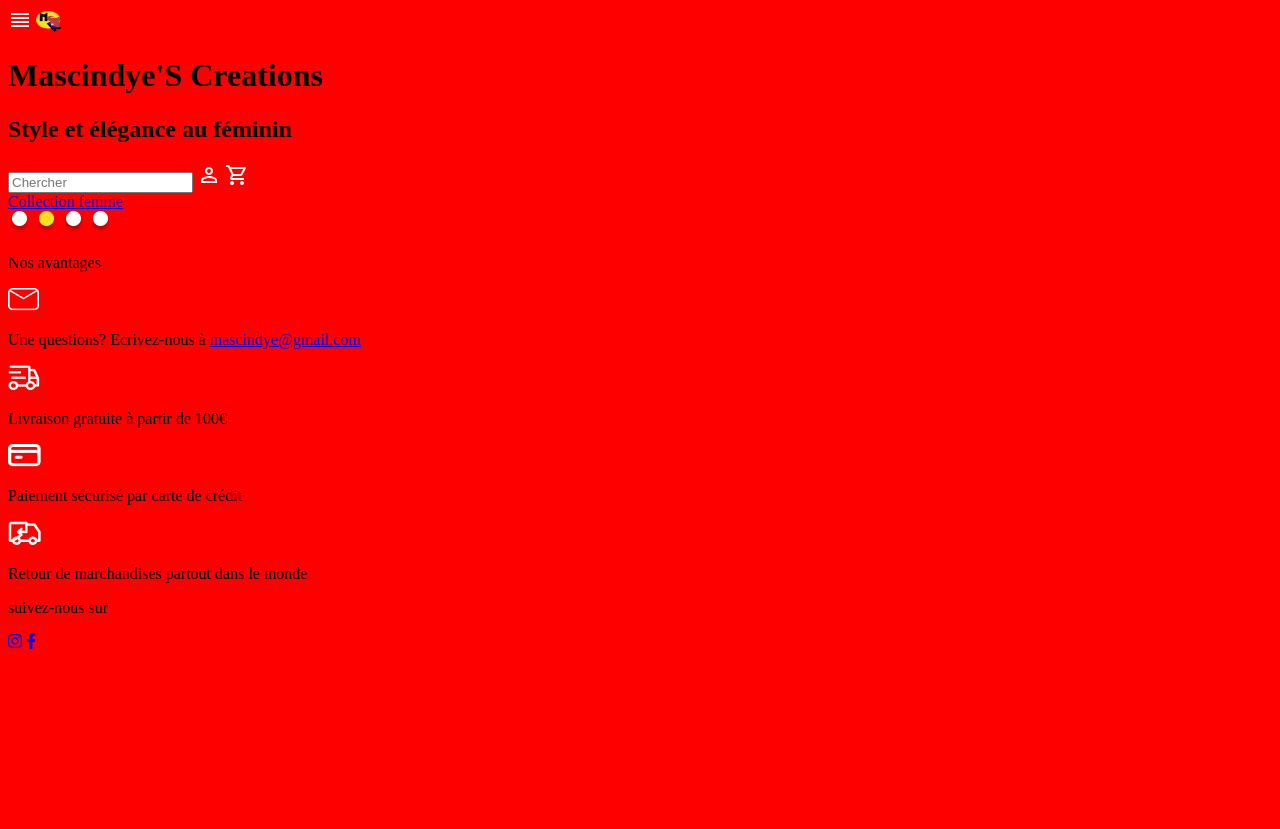
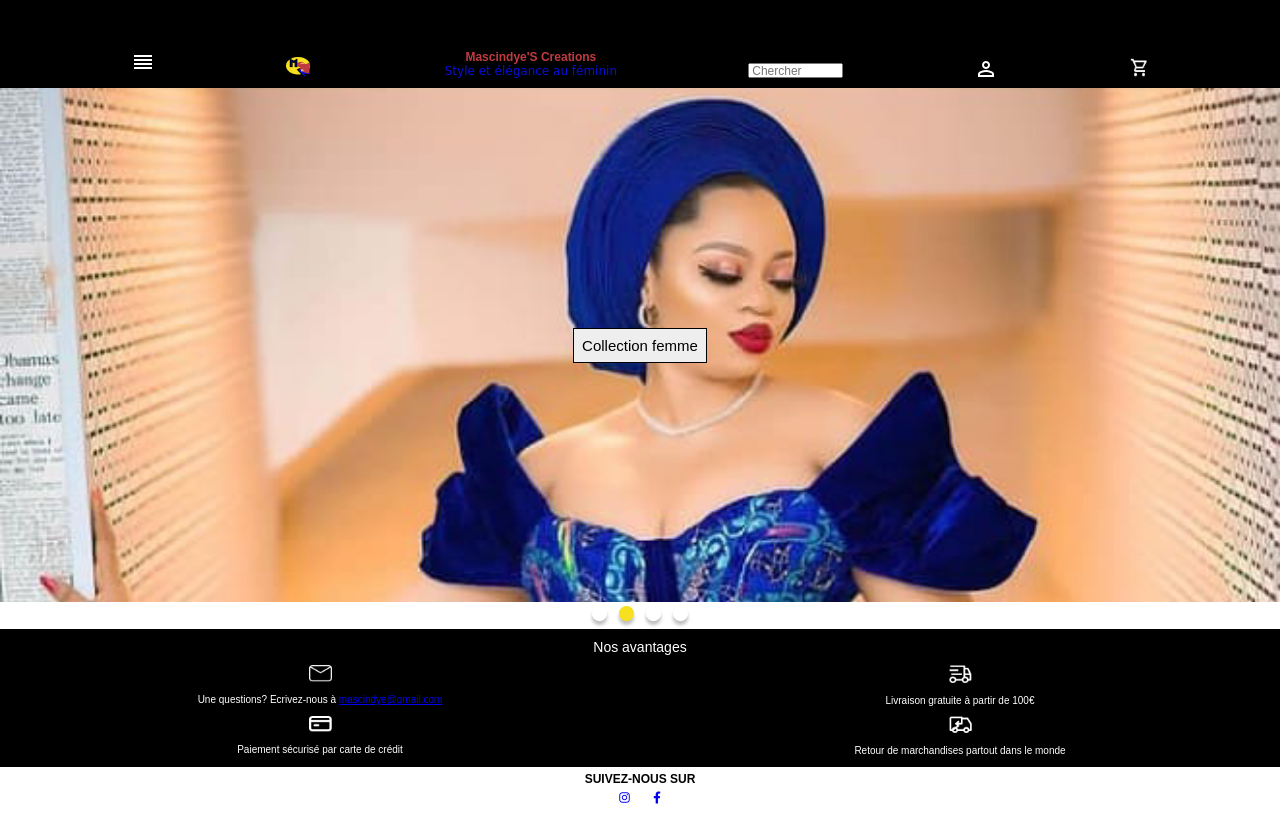
Before and after one commit to Salimatou-S/MascindyeHomePageMobile, a plain HTML site: page index1.html in a window 1280 px wide. Before the commit the page ends 800 px from the top, so only its background shows below. Drawn offline with Linux system fonts and the light colour scheme; a web font is replaced by a local one.

Commit message:
Retouche

```diff
--- a/css/style1.css
+++ b/css/style1.css
@@ -1,4 +1,124 @@
-body {
-  background-color: red;
+body{
+    margin: 0;
 }
-/*# sourceMappingURL=style1.css.map */
+
+header{
+    background-color: black;
+    padding: 0 0 10px 0;
+    display: flex;
+    align-items:flex-end;
+    justify-content: space-evenly;
+    height: 78px;
+}
+
+h1{
+    color:#bf3B40;
+    font-size: 12px;
+    font-weight: 600;
+    margin: 0;
+    text-align: center;
+    font-family: 'saira-extracondensed', sans-serif;
+}
+
+h2{
+    color: #080ED9;
+    font-size: 12px;
+    font-weight: 400;
+    text-align: center;
+    font-family: 'Sofia', cursive;
+    margin:0;
+}
+
+.search{
+    width: 95px;
+    height: 15px;
+    font-size: 12px;
+}
+a.connect{
+    height: 21px; /*pour aligner et connexion en bas avec les autres sans les mettre dans une div*/
+}
+img.pn{
+    width: 19px;
+    height: 21px;
+}/*pour reduire la taille de l'image*/
+
+.banner{
+    background-image: url("../images/photo_2.png");
+    background-size: cover;
+    height: 514px;
+    display: flex;
+    align-items: center;
+    justify-content: center;
+}
+
+
+.text{
+    font-family: 'saira-extracondensed', sans-serif;
+    font-weight: 500px;
+    font-size: 15px;
+    border: 1px solid;
+    background-color: #EEEEEE;
+    color:black;
+    padding: 8px 8px;
+}
+
+a.text{
+    text-decoration: none;
+}
+
+.defil{
+    text-align: center;
+    padding-top: 2px;
+    padding-bottom: 2px;
+    height: 23px;
+}
+
+footer{
+    font-family: 'saira-extracondensed', sans-serif;
+    font-weight: 400px;
+    height: 200px;
+}
+.av{
+    text-align: center;
+    font-size: 14px;
+    margin: 0;
+    padding: 5px;
+    color: white;
+    background-color: black;
+}
+
+.grid{
+    display: grid;
+    grid: 1fr 1fr/1fr 1fr;
+    background-color: black;
+    color: white;
+    font-size: 10px;
+    text-align: center;
+}
+
+.d1,.d2,.d3,.d4{
+    padding:0 25px;
+}
+
+.bas{
+    width: 23px;
+    height: auto;
+}
+
+.footer-last{
+    background-color: white;
+    text-transform: uppercase;
+    font-size: 12px;
+    margin: 5px;
+    text-align: center;
+    font-size: 12px;
+    font-weight: 600;
+}
+
+.rezo{
+    text-align: center;
+}
+
+i{
+    margin:0 10px 0 10px;
+}
```
Also changed, not shown: css/style1.min.css (deleted), 2 other files.
